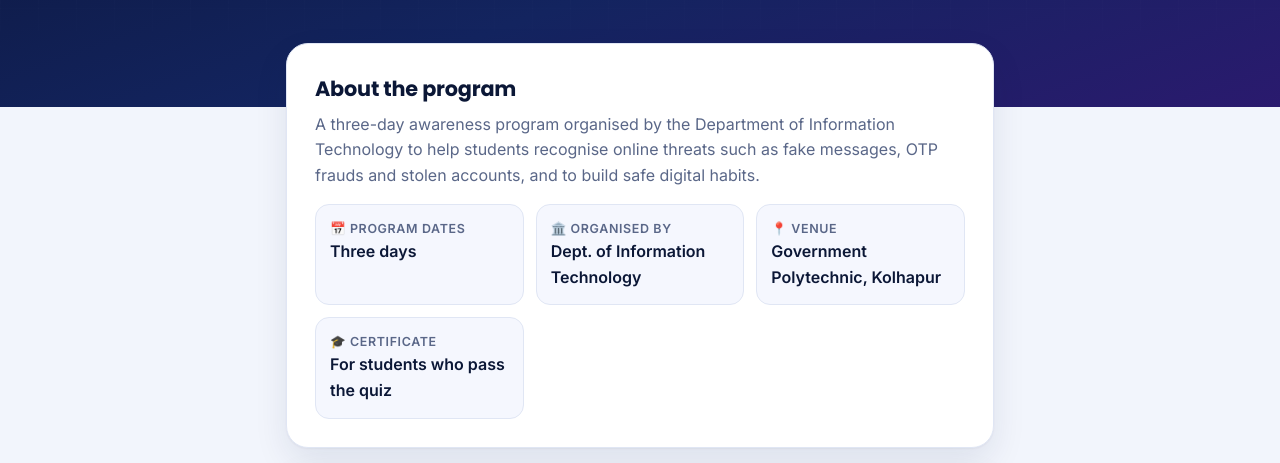
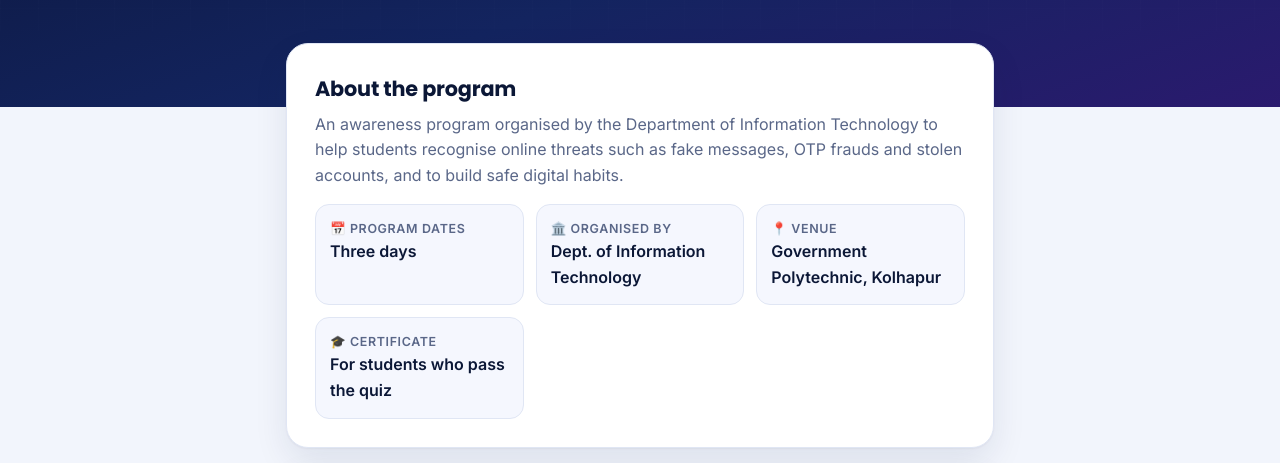
Before and after one commit to pratirajpatil0714-creator/cyber-security-awareness-quiz, a website: page public/index.html in a window 1280 px wide. Shown: the part 334-797 px from the top of the page. Drawn offline with Linux system fonts and the light colour scheme; no server answers.

Commit message:
Update index.html

```diff
--- a/public/index.html
+++ b/public/index.html
@@ -167,7 +167,7 @@
     <h2>About the program</h2>
 
     <p class="muted" style="margin:6px 0 0;font-size:1rem">
-      A three-day awareness program organised by the Department of Information
+      An awareness program organised by the Department of Information
       Technology to help students recognise online threats such as fake
       messages, OTP frauds and stolen accounts, and to build safe digital habits.
     </p>
```
